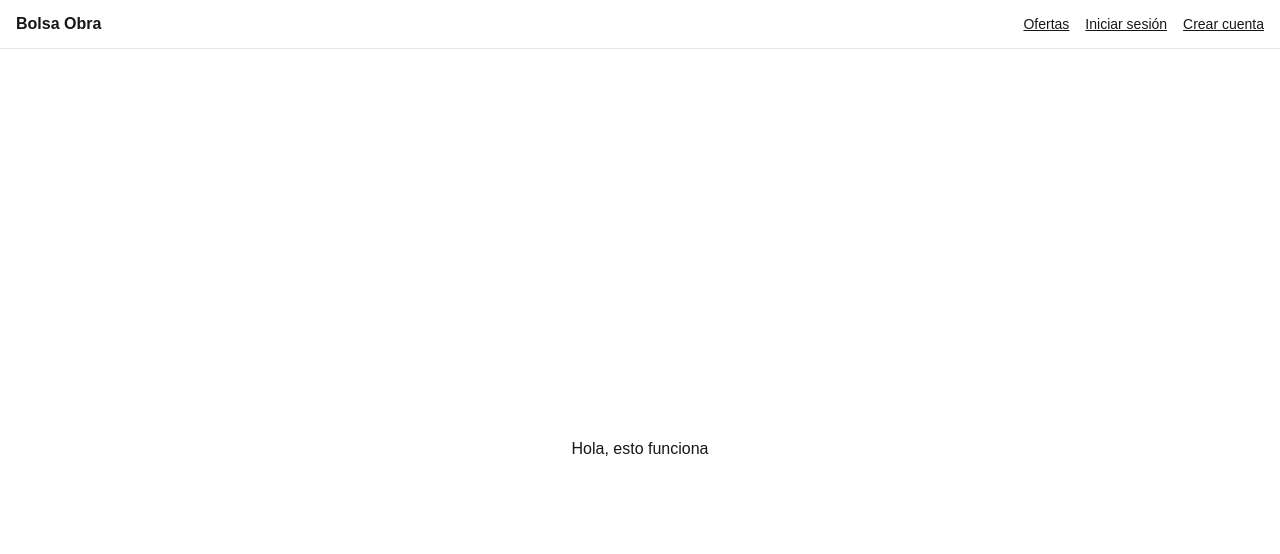
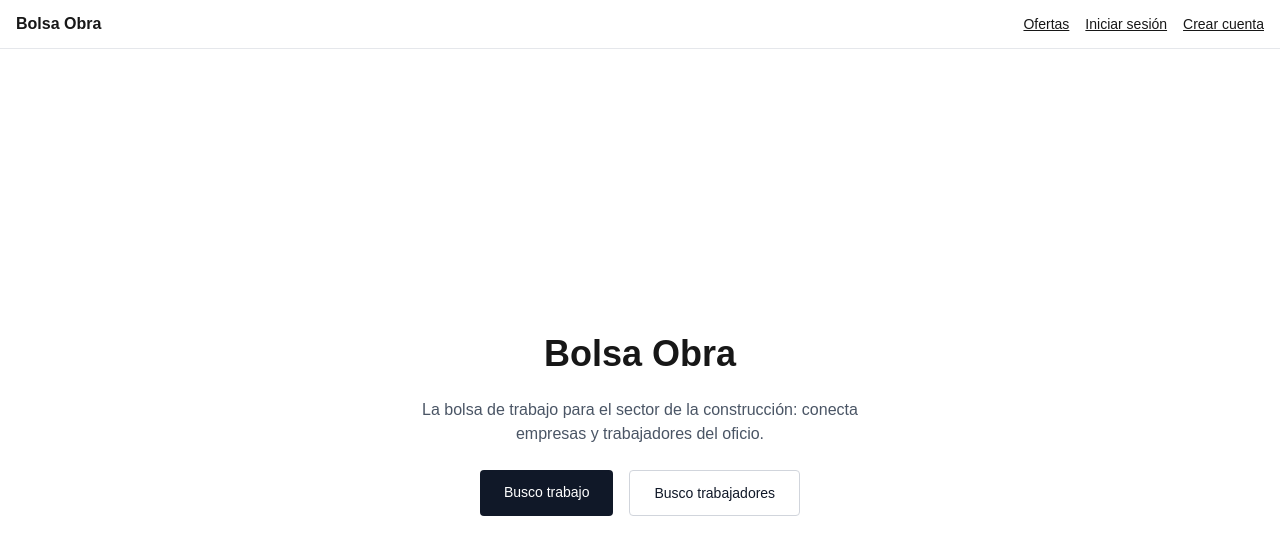
Before and after one commit to 64bm2kswt6-ship-it/bolsa-obra, a Next.js app: page / in a window 1280 px wide. Shown: the top 554 px of the page. Built offline with nearby package versions, Linux system fonts and the light colour scheme; no server answers.

Commit message:
Sustituye la home de prueba por una portada con propuesta de valor y CTAs
Enlaza a /ofertas y /registro según el usuario busque trabajo o trabajadores.

```diff
--- a/app/page.tsx
+++ b/app/page.tsx
@@ -1,7 +1,27 @@
+import Link from "next/link";
+
 export default function Home() {
   return (
-    <div className="flex min-h-screen items-center justify-center">
-      <p>Hola, esto funciona</p>
+    <div className="flex flex-1 flex-col items-center justify-center gap-6 px-4 py-12 text-center">
+      <h1 className="text-4xl font-semibold">Bolsa Obra</h1>
+      <p className="max-w-md text-gray-600">
+        La bolsa de trabajo para el sector de la construcción: conecta empresas y
+        trabajadores del oficio.
+      </p>
+      <div className="flex flex-col gap-4 sm:flex-row">
+        <Link
+          href="/ofertas"
+          className="rounded bg-gray-900 px-6 py-3 text-sm font-medium text-white"
+        >
+          Busco trabajo
+        </Link>
+        <Link
+          href="/registro"
+          className="rounded border border-gray-300 px-6 py-3 text-sm font-medium text-gray-900"
+        >
+          Busco trabajadores
+        </Link>
+      </div>
     </div>
   );
 }
```
